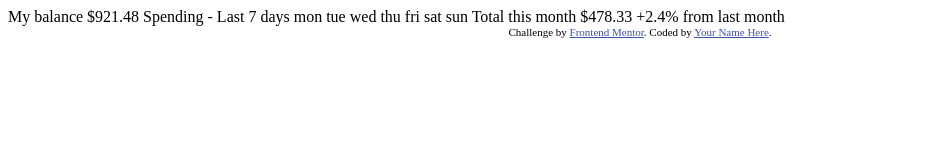
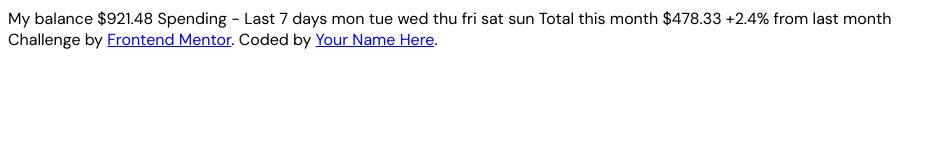
Before and after one commit to cervantesdeveloper/fem-22_expenses-chart, a website: page index.html in a window 1280 px wide. Shown: the whole page, without its empty margins (0-946 px from the left). Drawn offline with Linux system fonts and the light colour scheme.

Commit message:
I have added a font family

```diff
--- a/index.html
+++ b/index.html
@@ -8,11 +8,10 @@
 
   <title>Frontend Mentor | Expenses chart component</title>
 
-  <!-- Feel free to remove these styles or customise in your own stylesheet 👍 -->
-  <style>
-    .attribution { font-size: 11px; text-align: center; }
-    .attribution a { color: hsl(228, 45%, 44%); }
-  </style>
+  <link rel="preconnect" href="https://fonts.googleapis.com">
+  <link rel="preconnect" href="https://fonts.gstatic.com" crossorigin>
+  <link href="https://fonts.googleapis.com/css2?family=DM+Sans:ital,opsz,wght@0,9..40,100..1000;1,9..40,100..1000&display=swap" rel="stylesheet">
+  <link rel="stylesheet" href="build/css/app.css">
 </head>
 <body>
 
--- /dev/null
+++ b/src/scss/app.scss
@@ -0,0 +1,5 @@
+body{
+    font-family: "DM Sans", sans-serif;
+    font-optical-sizing: auto;
+    font-style: normal;
+}
```
Also changed, not shown: package.json (added, +17 -0 lines), build/css/app.css (added), src/images/favicon-32x32.png (renamed from images/favicon-32x32.png), src/images/logo.svg (renamed from images/logo.svg), src/scss/base/_index.scss (added), src/scss/base/_mixins.scss (added), src/scss/base/_variables.scss (added), 3 other files.
